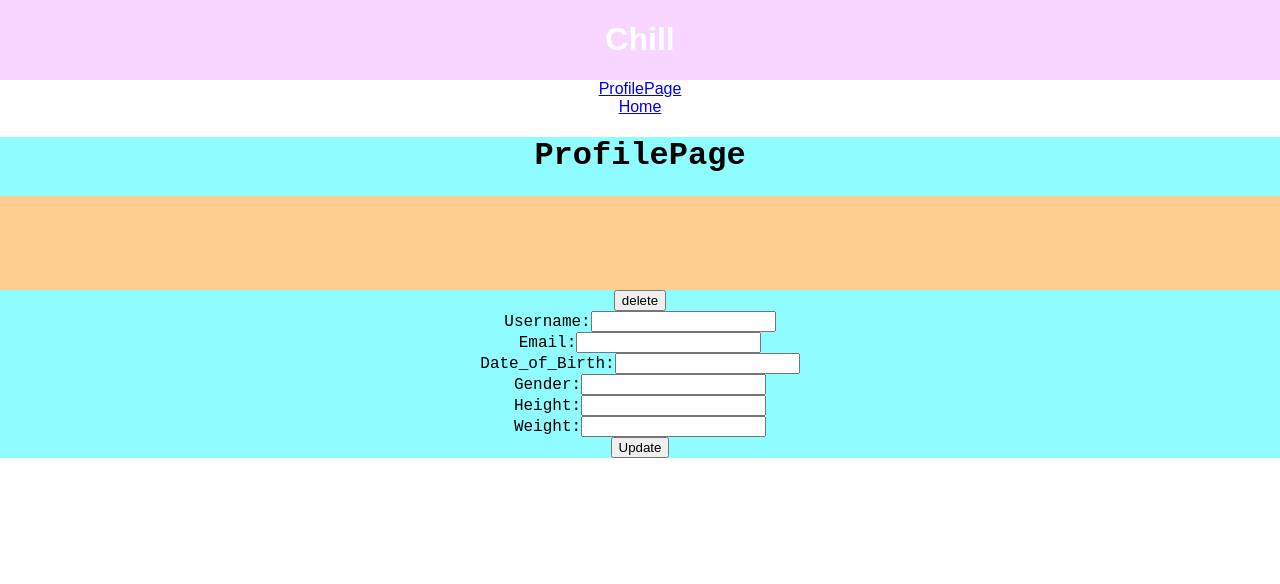
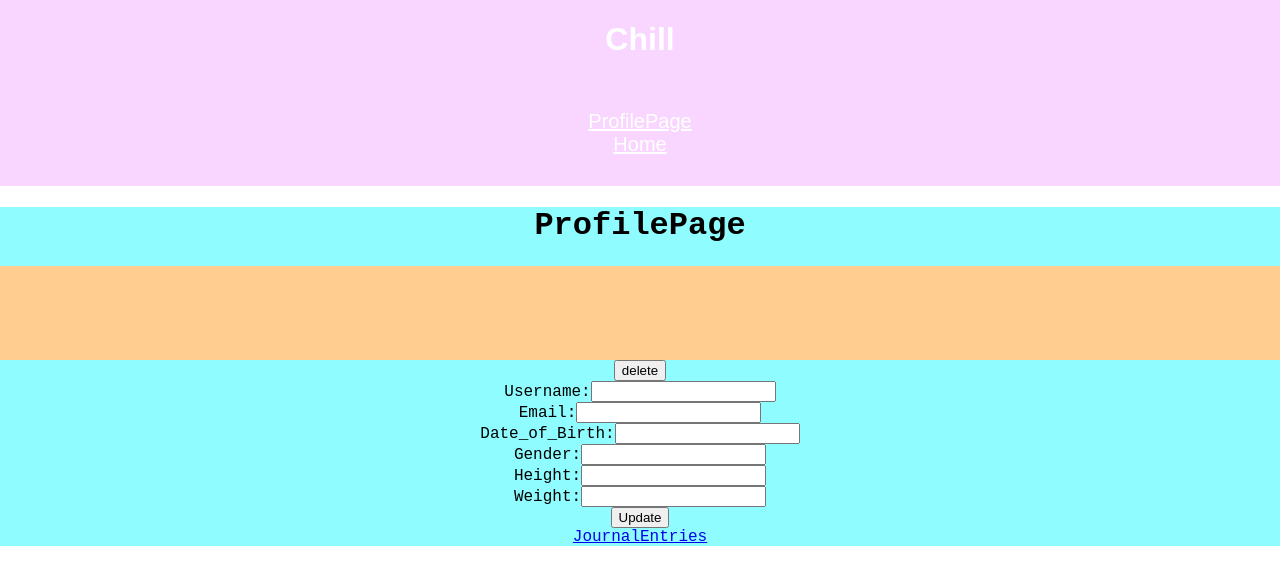
Before and after one commit to crickettcode/Project-IIII-Chill-, a React (Create React App) app in the folder chill_app/client/: page /users/1 in a window 1280 px wide. Shown: the top 584 px of the page. Built offline with nearby package versions, Linux system fonts and the light colour scheme; no server answers.

Commit message:
journal entries show

```diff
--- a/chill_app/client/src/App.js
+++ b/chill_app/client/src/App.js
@@ -5,6 +5,8 @@ import axios from 'axios'
 import NavBar from './components/Navbar'
 import ProfilePage from './components/ProfilePage'
 import LandingPage from './components/LandingPage'
+import JournalEntries from './components/JournalEntries'
+
 class App extends Component {
   render() {
     return (
@@ -17,15 +19,12 @@ class App extends Component {
                 <h1>Chill</h1>
               </NavBar>
               <div>
-
-                <div><Link to="/users">ProfilePage</Link></div>
-                <Link to="/">Home</Link>
               </div>
             </div>
 
             <Route exact path="/users/:id" component={ProfilePage} />
             <Route exact path="/users" component={LandingPage} />
-            {/* <Route path="/users/:id" component={HomePage} /> */}
+            <Route exact path="/users/:user_id/journal_entries" component={JournalEntries} />
 
           </div>
         </Switch>
@@ -35,45 +34,3 @@ class App extends Component {
 }
 
 export default App;
-
-
-
-
-
-
-
-
-
-
-
-
-
-
-
-
-
-
-// class App extends Component {
-//   render() {
-//     return (
-//       <div className="App">
-//         {/* <header className="App-header">
-//           <img src={logo} className="App-logo" alt="logo" /> */}
-//           <h1 className="App-title">Welcome to React</h1>
-//         </header>
-//         <p className="App-intro">
-//           To get started, edit <code>src/App.js</code> and save to reload.
-//         </p>
-//       </div>
-//     );
-//   }
-// }
-
-// export default App;
-
-
-// import React, {Component} from "react";
-// import {BrowserRouter as Router, Route, Link} from "react-router-dom";
-// import ArtistList from "./components/ArtistList";
-// import Artist from "./components/Artist";
-// import "./App.css";
--- /dev/null
+++ b/chill_app/client/src/components/JournalEntries.js
@@ -0,0 +1,39 @@
+import React, { Component } from 'react'
+import axios from 'axios'
+import { BrowserRouter as Router, Route, Link } from 'react-router-dom'
+
+
+
+class JournalEntries extends Component {
+
+    state = {
+        JournalEntries: []
+    }
+
+    componentDidMount() {
+        this.getJournalEntries()
+    }
+
+    getJournalEntries = async () => {
+        const response = await axios.get(`/api/users/${this.state.userid}/journal_entries`)
+        this.setState({
+            JournalEntries: response.data
+        })
+        console.log(this.state)
+    }
+
+
+    render() {
+        return (
+            <div>
+                {this.state.JournalEntries.map((entry, i) => {
+                    return (
+                        <div key={i}>{entry.paragraph_entry}</div>
+                    )
+                })}
+            </div>
+        )
+    }
+}
+
+export default JournalEntries;
--- a/chill_app/client/src/components/Navbar.js
+++ b/chill_app/client/src/components/Navbar.js
@@ -1,12 +1,16 @@
 import React, { Component } from 'react'
 import styled from 'styled-components'
-
+import { BrowserRouter as Router, Route, Link, Switch } from "react-router-dom"
 
 class Navbar extends Component {
     render() {
         return (
             <NavBar> <div>
+
                 <h1>Chill</h1>
+                <Header><Link to="/users">ProfilePage</Link>
+                    <span />
+                    <Link to="/">Home</Link> </Header>
             </div></NavBar>
         );
     }
@@ -23,4 +27,18 @@ justify-content: space-around;
 width: 100vw;
 color:white;
 font-size:38;
+
+a {
+    color: white;
+    font-size:20px;
+
 `
+
+
+
+const Header = styled.div`
+display:flex;
+flex-direction:column;
+align-content:space-around;
+padding:30px;
+`
--- a/chill_app/client/src/components/ProfilePage.js
+++ b/chill_app/client/src/components/ProfilePage.js
@@ -3,6 +3,7 @@ import styled from 'styled-components'
 import { BrowserRouter as Router, Route, Link } from 'react-router-dom'
 import axios from 'axios'
 import UpDateUserForm from './UpDateUserForm'
+import JournalEntries from './JournalEntries'
 
 class ProfilePage extends Component {
 
@@ -47,6 +48,8 @@ class ProfilePage extends Component {
                 </div>
                 <button onClick={this.removeUser}>delete</button>
                 <UpDateUserForm userId={this.state.user.id} />
+
+                <Link to="/users/user_id/journal_entries">JournalEntries</Link>
             </Profile>
         );
     }
```
